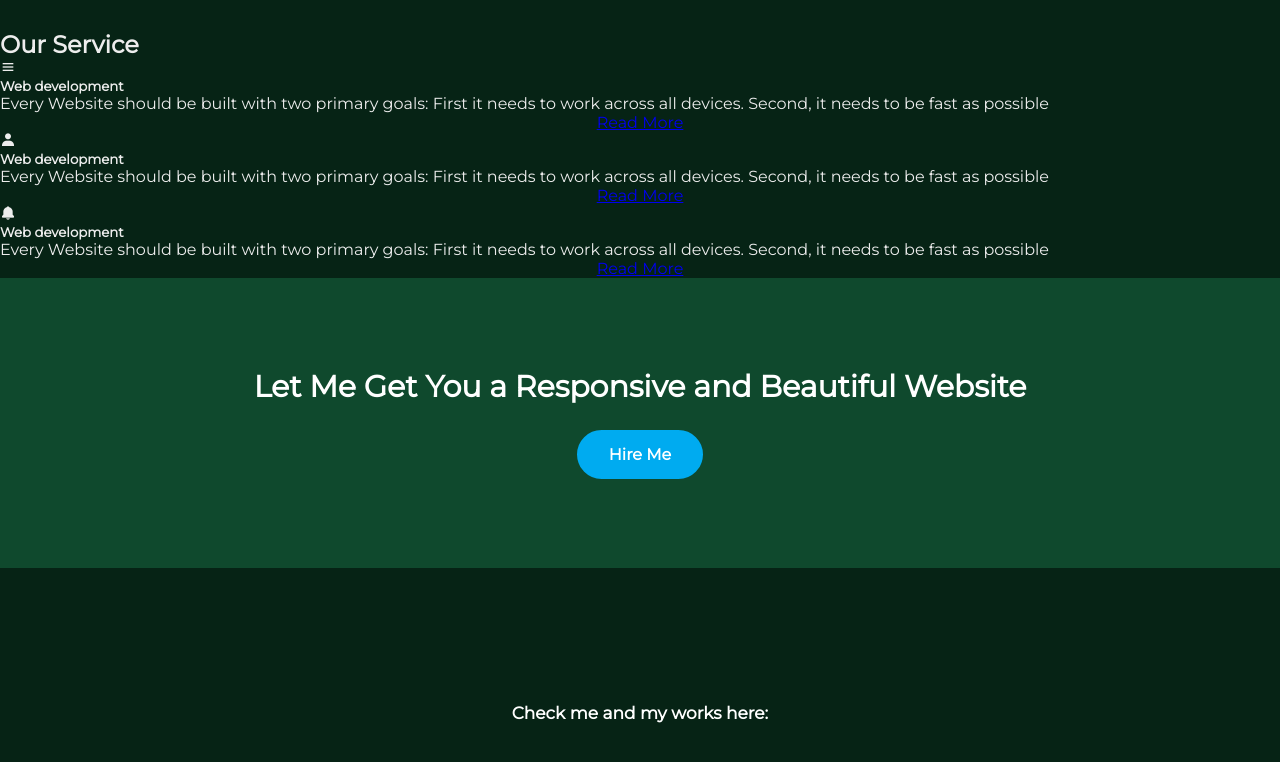
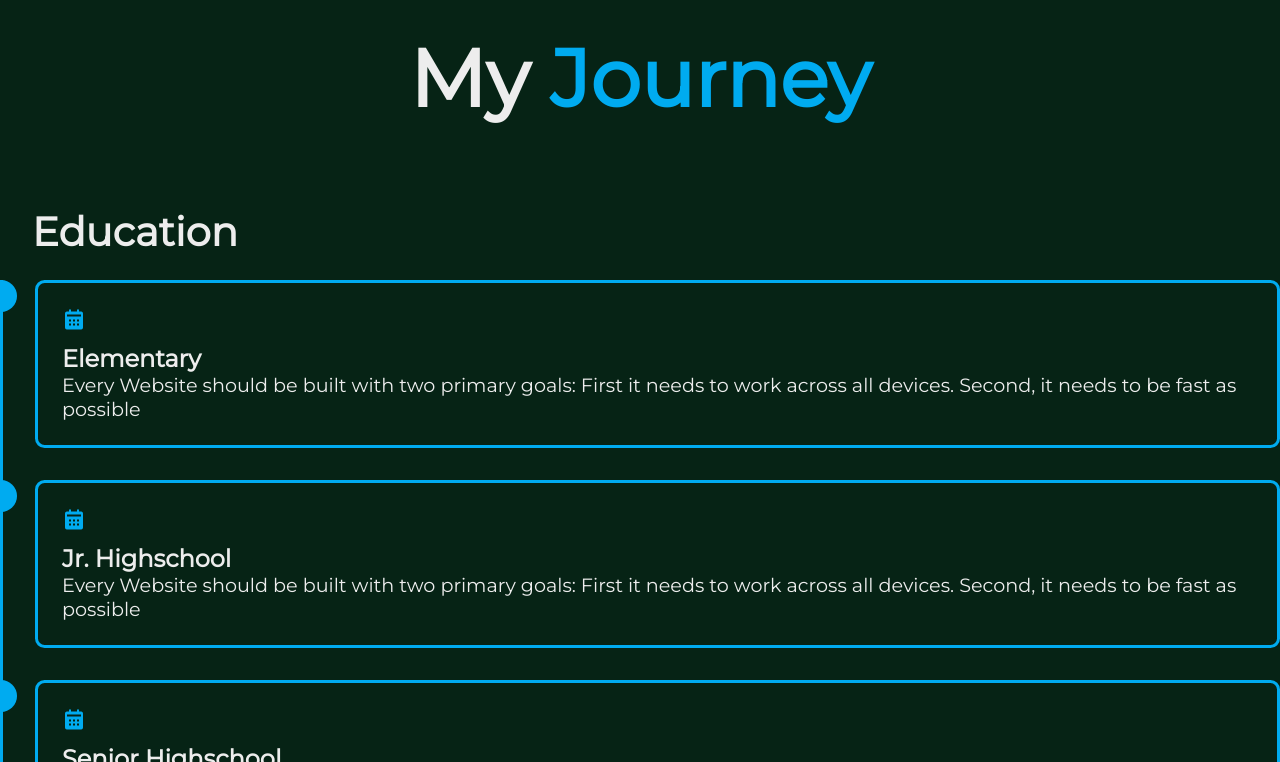
Before and after one commit to Richeese1/my-portfolio, a plain HTML site: page index.html in a window 1280 px wide. Shown: the part 1570-2332 px from the top of the page. Drawn offline with nearby package versions, Linux system fonts and the light colour scheme.

Commit message:
Update index.html

```diff
--- a/index.html
+++ b/index.html
@@ -12,10 +12,17 @@
 
     <header class="header">
         <a href="#" class="logo">Ri<span>chard.</span></a>
+
+        <input type="checkbox" id="check">
+        <label for="check" class="icons">
+            <i class='bx bx-menu' id="menu-icon"></i>
+            <i class='bx bx-x' id="close-icon"></i>
+        </label>
+
         <nav class="navbar">
             <a href="#section1" class="active">Home</a>
             <a href="#section2">About</a>
-            <a href="#section3">Service</a>
+            <a href="#section3">Education</a>
             <a href="#">Portfolio</a>
             <a href="#section5">Contact</a>
         </nav>
@@ -55,45 +62,49 @@
         </div>
 
     </section>
- <!-------------------Service Section-->
+ <!-------------------Education Section-->
 
-    <section class="service" id="section3">
-        <div class="service-title">
-            <h2>Our Service</h2>
+    <section class="education" id="section3">
+            <h2 class="heading">My <span>Journey</span></h2>
+        <div class="education-row">
+            <div class="education-column">
+                <h3 class="title">Education</h3>
+                <div class="education-box">
+                    <div class="education-content">
+                        <div class="content">
+                            <div class="year"><i class='bx bxs-calendar'></i></div>
+                            <h3>Elementary</h3>
+                            <p>Every Website should be built with two primary goals: First it needs
+                            to work across all devices. Second, it needs to be fast as possible</p>
+                        </div>
                     </div>
 
-        <div class="box">
-            <div class="card">
-                <i class='bx bx-menu'></i>
-                <h5>Web development</h5>
-                <div class="pra">
+                    <div class="education-content">
+                        <div class="content">
+                            <div class="year"><i class='bx bxs-calendar'></i></div>
+                            <h3>Jr. Highschool</h3>
                             <p>Every Website should be built with two primary goals: First it needs
                             to work across all devices. Second, it needs to be fast as possible</p>
-                    <p style="text-align: center;">
-                        <a class="btn" href="#">Read More</a>
-                    </p>
                         </div>
                     </div>
-            <div class="card">
-                <i class='bx bxs-user'></i>
-                <h5>Web development</h5>
-                <div class="pra">
+
+                    <div class="education-content">
+                        <div class="content">
+                            <div class="year"><i class='bx bxs-calendar'></i></div>
+                            <h3>Senior Highschool</h3>
                             <p>Every Website should be built with two primary goals: First it needs
                             to work across all devices. Second, it needs to be fast as possible</p>
-                    <p style="text-align: center;">
-                        <a class="btn" href="#">Read More</a>
-                    </p>
                         </div>
                     </div>
-            <div class="card">
-                <i class='bx bxs-bell' ></i>
-                <h5>Web development</h5>
-                <div class="pra">
+
+                    <div class="education-content">
+                        <div class="content">
+                            <div class="year"><i class='bx bxs-calendar'></i></div>
+                            <h3>College </h3>
                             <p>Every Website should be built with two primary goals: First it needs
                             to work across all devices. Second, it needs to be fast as possible</p>
-                    <p style="text-align: center;">
-                        <a class="btn" href="#">Read More</a>
-                    </p>
+                        </div>
+                    </div>
                 </div>
             </div>
         </div>
```
Lines whose indentation alone changed are shown as unchanged.
